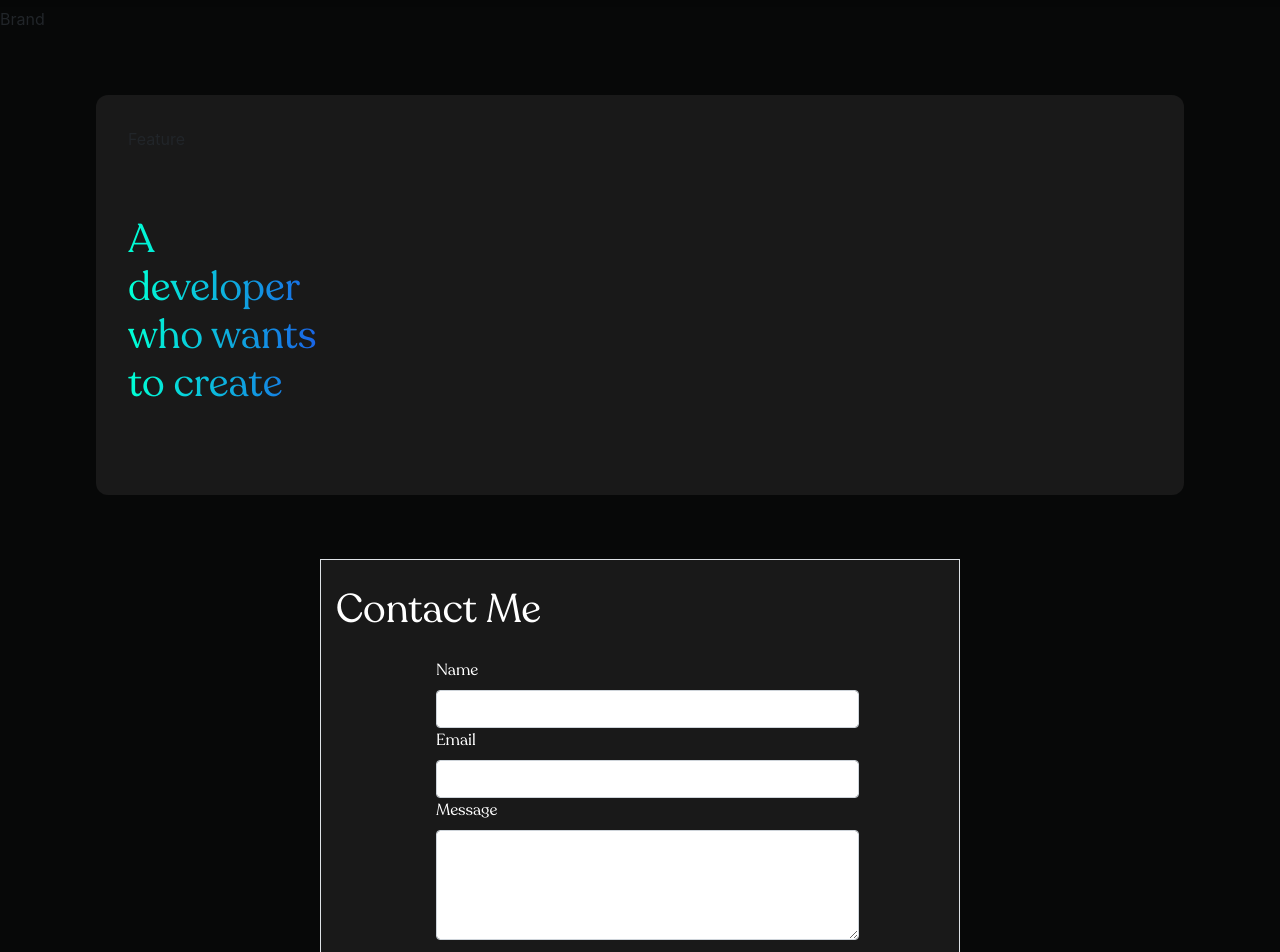
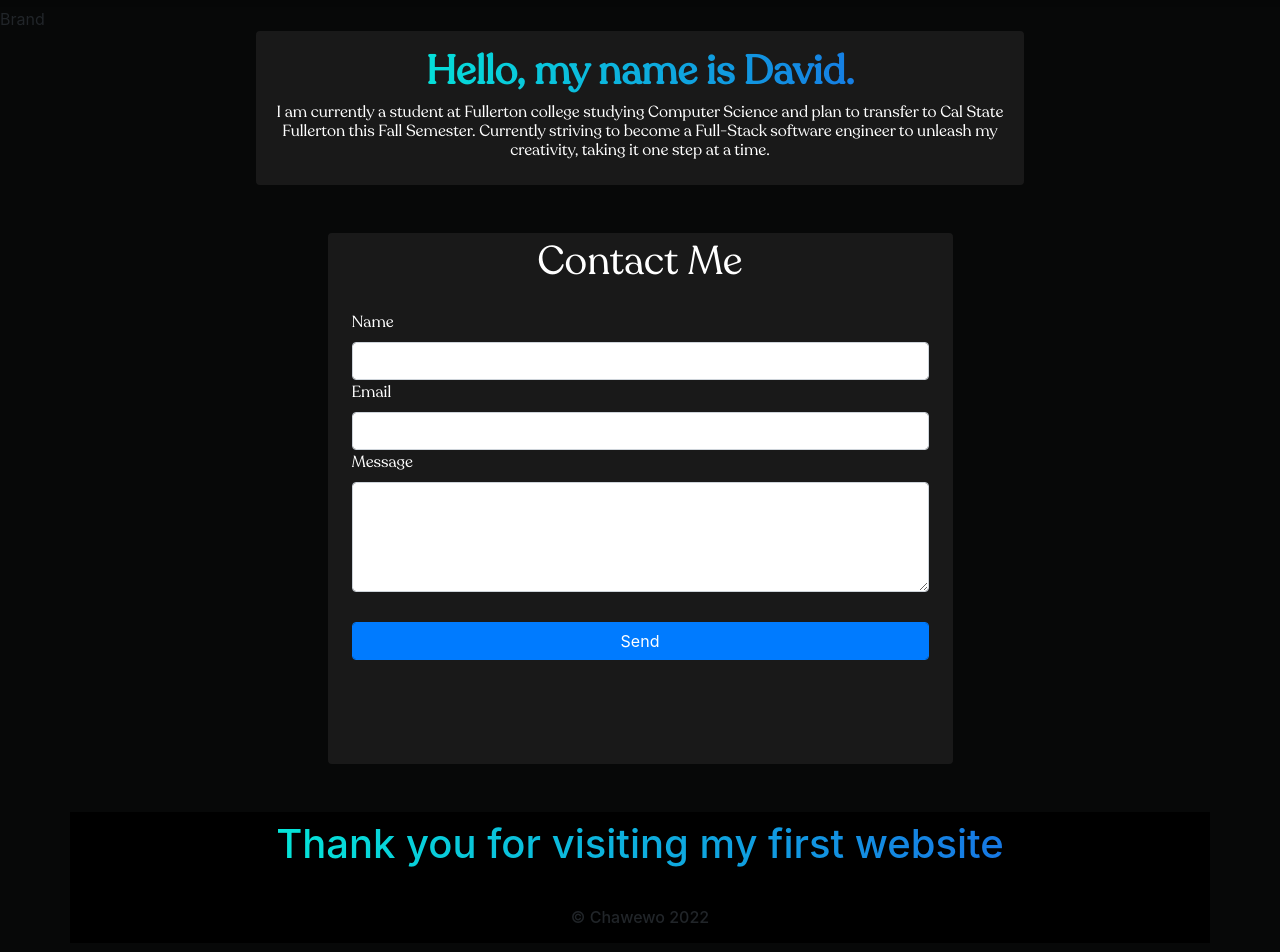
Before and after one commit to Chawewo/Portfolio, a React (Create React App) app: page / in a window 1280 px wide. Shown: the part 600-1552 px from the top of the page. Built offline with nearby package versions, Linux system fonts and the light colour scheme; a web font is replaced by a local one.

Commit message:
Implemented CatAPI

```diff
--- a/package.json
+++ b/package.json
@@ -6,6 +6,7 @@
     "@testing-library/jest-dom": "^5.16.5",
     "@testing-library/react": "^13.4.0",
     "@testing-library/user-event": "^13.5.0",
+    "email-js": "^2.0.2",
     "emailjs-com": "^3.2.0",
     "react": "^18.2.0",
     "react-dom": "^18.2.0",
--- a/src/App.js
+++ b/src/App.js
@@ -1,7 +1,9 @@
 import React from 'react';
-import {Footer, Contact, Blog, Possibility, Features, WhoChawewo, Header} from './containers';
-import { CTA, Brand, Navbar} from './components';
+import {Footer, Contact, WhoChawewo, Header} from './containers';
+import { Brand, Navbar} from './components';
 import './App.css';
+
+
 const App = () => {
   return (
     <div className="App">
@@ -11,8 +13,14 @@ const App = () => {
         </div>
         <Brand />
         <WhoChawewo />
+        <div className="mt-5 col-md-12">
         <Contact />
+        <div className="mt-5 col-md-12">
+
+
         <Footer />
+      </div>
+      </div>
       </div>
   )
 }
--- a/src/components/navbar/Navbar.jsx
+++ b/src/components/navbar/Navbar.jsx
@@ -5,15 +5,15 @@ import './navbar.css';
 const Menu = () => (
   <>
         <p><a href="#home">Home</a></p>
-        <p><a href="#person">Who am I?</a></p>
-        <p><a href="https://www.linkedin.com/in/davidtrujillo-liprofile/">LinkedIn</a></p>
-        <p><a href="https://github.com/Chawewo">Github</a></p>
+        <p><a href="#Who">Who am I?</a></p>
+        <p><a href="https://www.linkedin.com/in/davidtrujillo-liprofile/" target="_blank" rel="noopener noreferrer" >LinkedIn</a></p>
+        <p><a href="https://github.com/Chawewo" target="_blank" rel="noopener noreferrer" >Github</a></p>
+        <p><a href="https://thecatapi.com/" target="_blank" rel="noopener noreferrer"> CatApi</a></p>
   </>
 )
 
 const Navbar = () => {
   const [toggleMenu, setToggleMenu] = useState(false);
-
   return (
     <div className="chawewo__navbar">
       <div className="chawewo__navbar-links">
@@ -25,7 +25,8 @@ const Navbar = () => {
         </div>
       </div>
       <div className="chawewo__navbar-send">
-      <button type="button">Send a message</button>
+      <a href="#contact"><button type="button">Send a message</button>
+      </a>
       </div>
       <div className="chawewo__navbar-menu">
       {toggleMenu
@@ -38,7 +39,7 @@ const Navbar = () => {
             <Menu />
           </div>
           <div className="chawewo__navbar-menu_container-links-send">
-      <button type="button">Send a message</button>
+      <button type="button" >Send a message</button>
           </div>
         </div>
       )
--- a/src/components/navbar/navbar.css
+++ b/src/components/navbar/navbar.css
@@ -38,7 +38,6 @@
 .chawewo__navbar-menu_container p,
 .chawewo__navbar-send p,
 .chawewo__navbar-links p {
-    -webkit-text-stroke: 1px #000000;
     color: rgb(255, 255, 255);
     text-shadow: 2px 2px 2px rgba(128,128,128,2);
     font-family: var(--font-family);
@@ -55,7 +54,7 @@
     height: 58px;
     left: 1153px;
     top: 5px;
-    font-family: var(--font-family);
+    font-family: 'Recoleta';
     box-shadow: 0px 0px 10px 2px rgba(255, 255, 255, 0.75);
     border-radius: 12px 12px 12px 12px;
     background: #e0cece;
@@ -95,6 +94,7 @@
 .chawewo__navbar-menu_container-links-send {
     display: none;
 }
+
 /* media queries for screen sizes */
 @media screen and (max-width: 1050px) {
     .chawewo__navbar-links_container {
--- a/src/containers/contact/Contact.jsx
+++ b/src/containers/contact/Contact.jsx
@@ -1,18 +1,47 @@
-import React from 'react';
-import "./contact.css";
+import React, {useState} from 'react';
 import emailjs from "emailjs-com";
 const Contact = () => {
+    const [hasEmailSent, setHasEmailSent] = useState(false);
     function sendEmail(e) {
       e.preventDefault();
       emailjs.sendForm('service_vr8yezm',"template_p9oq2ls",e.target,"OR6W4MRW7Wh9k7RRt")
       .then(res=>{console.log(res);})
       .catch(err=> console.log(err));
-    }
+      setHasEmailSent(true);
+      }
+      return (
+        <section>
+          {hasEmailSent ? (
+            <div className="container rounded text-center " style={{justifyContent: "center",width: '50%', background: '#191919'}}>
+              <h3 style={{ fontFamily: 'Recoleta', color: '#fff', marginTop: "50px"}} id="contact">Thanks for contacting me!</h3>
+            </div>
+          ) : (
+            <div className="container rounded text-center p-1" style={{justifyContent: "center", backgroundClip: "padding-box",width: '50%', background: '#191919' }}>
+              <h1 style={{ fontFamily: 'Recoleta', color: '#fff' }} id="contact">
+                Contact Me
+              </h1>
+              <form className="row" style={{ margin: '25px  20px 100px' }} onSubmit={sendEmail}>
+                <label style={{ fontFamily: 'Recoleta', color: '#fff' }}> Name </label>
+                <input type="text" name="name" className="form-control style =" />
+
+                <label style={{ fontFamily: 'Recoleta', color: '#fff' }}> Email </label>
+                <input type="email" name="user_email" className="form-control" />
+
+                <label style={{ fontFamily: 'Recoleta', color: '#fff' }}> Message </label>
+                <textarea name="message" rows="4" className="form-control" />
+                <input type="submit" value="Send" className="form-control btn btn-primary" style={{ marginTop: '30px' }} />
+              </form>
+            </div>
+          )}
+        </section>
+      );
+    };
+
+    /* Before Test
   return (
     <section>
-        <div className="container border" style={{marginTop: "50px",
-      width: '50%', background: "#191919", }}>
-            <h1 style={{marginTop: '25px', justifyContent: "center", fontFamily: 'Recoleta', color: "#fff"}}>
+        <div className="container rounded text-center" style={{ width: '80%',background: "#191919" }}>
+            <h1 style={{fontFamily: 'Recoleta', color: "#fff"}} id>
               Contact Me
             </h1>
             <form className="row" style={{margin:"25px 85px 75px 100px"}}
@@ -25,12 +54,14 @@ const Contact = () => {
 
               <label style={{fontFamily: 'Recoleta', color: "#fff"}}> Message </label>
               <textarea name= "message" rows="4" className="form-control" />
-              <input type='submit' value='Send' className="form-control btn btn-primary"
-              style={{marginTop: "30px"}}/>
+              <input type="submit" value="Send"
+              className="form-control btn btn-primary"  style={{marginTop: "30px"}}/>
             </form>
         </div>
+
     </section>
   )
 }
+*/
 
-export default Contact
+export default Contact;
--- a/src/containers/footer/Footer.jsx
+++ b/src/containers/footer/Footer.jsx
@@ -1,8 +1,23 @@
 import React from 'react';
 import './footer.css';
+
 const Footer = () => {
   return (
-    <div>Footer</div>
+    <div className="container p-2" style={{ background: "black"}}>
+      <div className="chawewo__footer-heading">
+        <h1 className="gradient__text text-center">
+          Thank you for visiting my first website
+        </h1>
+      </div>
+      <div className="chawewo__footer-links">
+        <div className="chawewo__footer-links-logo">
+          <p className="p-2"></p>
+        </div>
+      </div>
+      <h6 className="text-center">
+      © Chawewo 2022
+      </h6>
+    </div>
   )
 }
 
--- a/src/containers/header/Header.jsx
+++ b/src/containers/header/Header.jsx
@@ -1,18 +1,70 @@
-import React from 'react';
+import React, { useState } from 'react';
 import './header.css';
+import emailjs from "emailjs-com";
+const apiKey = 'live_dViQmeUAKUExSaFyF3bIrE9ORnkNi7S67UxnNysgNMKr8yf5XahDRFG2CgX5326y';
+const url = 'https://api.thecatapi.com/v1/images/search';
+
 const Header = () => {
+  // Grabbing Url from cat api
+  const [ catUrl, setCatUrl ] = useState('Testing'); // Returns testing, then a function, we access through array
+
+  const getCat = () => {
+    console.log('Hello World!');
+    fetch(url)
+    .then((res) => res.json()) /* */
+    .then((cats) => {
+      console.log('Cats: ', cats);
+      const catUrl = cats[0].url; //grabs the first element and url
+      setCatUrl(catUrl);
+    })
+    .catch((error) => {
+      console.log( 'Error: ', error);
+    });
+  }
+ // Sending Email with cat picture to the one given
+ const [hasEmailSent, setHasEmailSent] = useState(false);
+ function sendEmail(e) {
+  e.preventDefault();
+  emailjs.sendForm('service_vr8yezm',"ChawewoSend",e.target,"OR6W4MRW7Wh9k7RRt")
+  .then(res=>{console.log(res);})
+  .catch(err=> console.log(err));
+  setHasEmailSent(true);
+ }
   return (
+    <section>
+    {hasEmailSent ? (
+      <div className="chawewo__header section__padding" id="home">
+      <div className= "chawewo__header-content">
+        <h1 className= "chawewo__header gradient__text fade-in-main">"Hello World"</h1>
+        <p>Welcome to my website, it is still currently under production but if you could send a message about anything, errors, bugs, or even your thoughts. It would be appreciated, you can also place your email address below in order to recieve a cat picture that is grabbed from an API when I finally implement it</p>
+        <div>
+          <p>
+            Email has been sent!
+          </p>
+        </div>
+        </div>
+        </div>
+    ) : (
     <div className="chawewo__header section__padding" id="home">
       <div className= "chawewo__header-content">
-        <h1 className= "gradient__text fade-in-main">"Hello World"</h1>
+        <h1 className= "chawewo__header gradient__text fade-in-main">"Hello World"</h1>
         <p>Welcome to my website, it is still currently under production but if you could send a message about anything, errors, bugs, or even your thoughts. It would be appreciated, you can also place your email address below in order to recieve a cat picture that is grabbed from an API when I finally implement it</p>
+        <form className="chawewo__header-content__input" onSubmit={sendEmail}>
+
+          <input type="hidden" name="cat" value={catUrl} />
+
+          <input onClick={getCat} type="email" name="user_email" placeholder="Your Email Address"/>
+          <button type="submit">Email Test</button>
+        </form>
+        </div>
+      </div>
+    )} </section>
+  )
+}
+/*
         <div className="chawewo__header-content__input">
           <input type="email" placeholder="Your Email Address"/>
           <button type="button">Email Test</button>
         </div>
-        </div>
-      </div>
-  )
-}
-
+*/
 export default Header
--- a/src/containers/whoChawewo/WhoChawewo.jsx
+++ b/src/containers/whoChawewo/WhoChawewo.jsx
@@ -1,19 +1,18 @@
 import React from 'react';
-import { Feature } from '../../components';
-import './whoChawewo.css';
 const WhoChawewo = () => {
   return (
-    <div className="chawewo__whoChawewo section__margin" id="Who am I?">
-      <div className="chawewo__whochawewo-feature">
-        <Feature />
+ <div className="container rounded text-center p-3" style={{width: '60%', background: "#191919", height: "100%"}} id="Who">
+  <div>
+  <h1 style={{fontFamily: 'Recoleta',fontWeight: "10px", color: "#fff"}} className="gradient__text font-weight-bold">
+    Hello, my name is David.
+  </h1>
+ <h6 style={{fontFamily: 'Recoleta', color: "#fff", overflow:'auto'}} className="font-weight-light text-center ">
+I am currently a student at Fullerton college studying Computer Science and plan to transfer to Cal State Fullerton this Fall Semester.
+Currently striving to become a Full-Stack software engineer to unleash my creativity, taking it one step at a time.
 
-      </div>
-      <div className="chawewo__whoChawewo-heading">
-        <h1 className="gradient__text">
-          A developer who wants to create
-        </h1>
-      </div>
-    </div>
+ </h6>
+ </div>
+ </div>
   )
 }
 
--- a/src/containers/whoChawewo/whoChawewo.css
+++ b/src/containers/whoChawewo/whoChawewo.css
@@ -1,7 +1,7 @@
 .chawewo__whoChawewo{
     display:flex;
     flex-direction: column;
-    padding: 2rem;
+    padding: 0rem;
     background: #191919;
     border-radius: 12px 12px 12px 12px;
 
```
Also changed, not shown: 1 other file (tests, documents, lock files or other folders).
